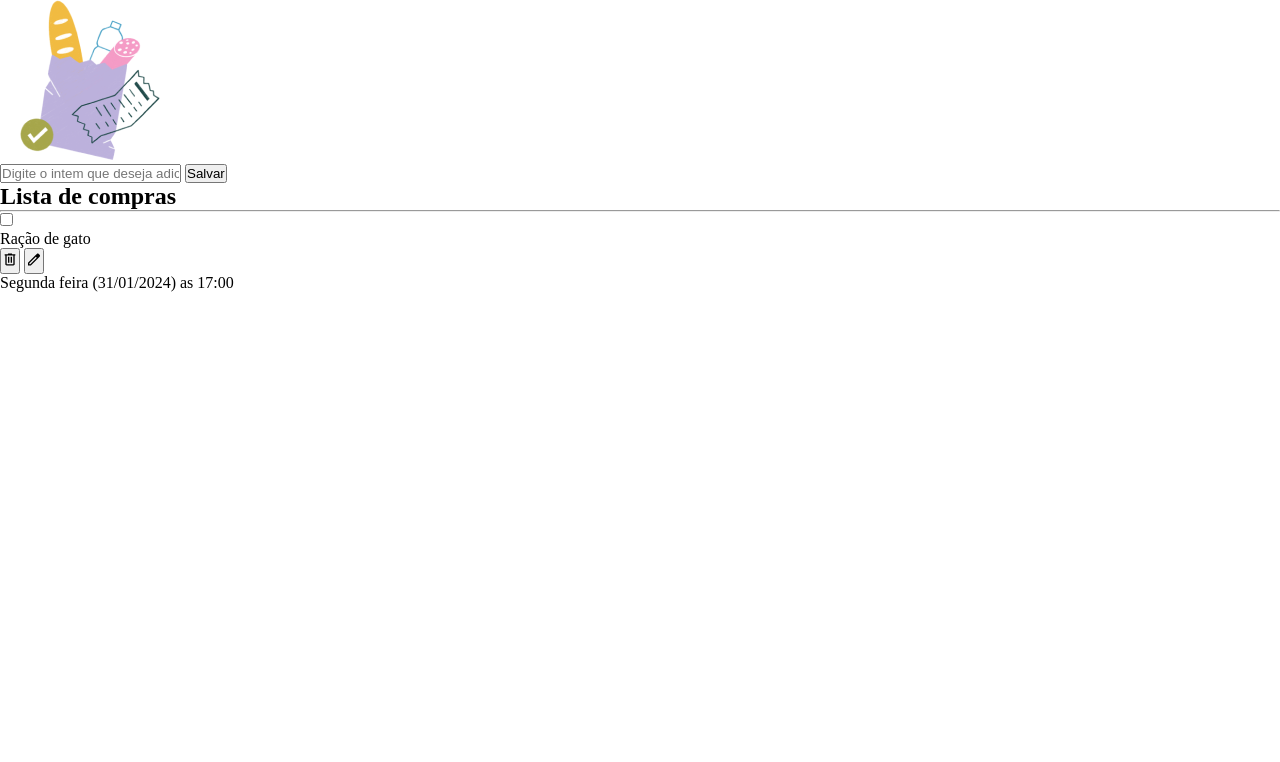
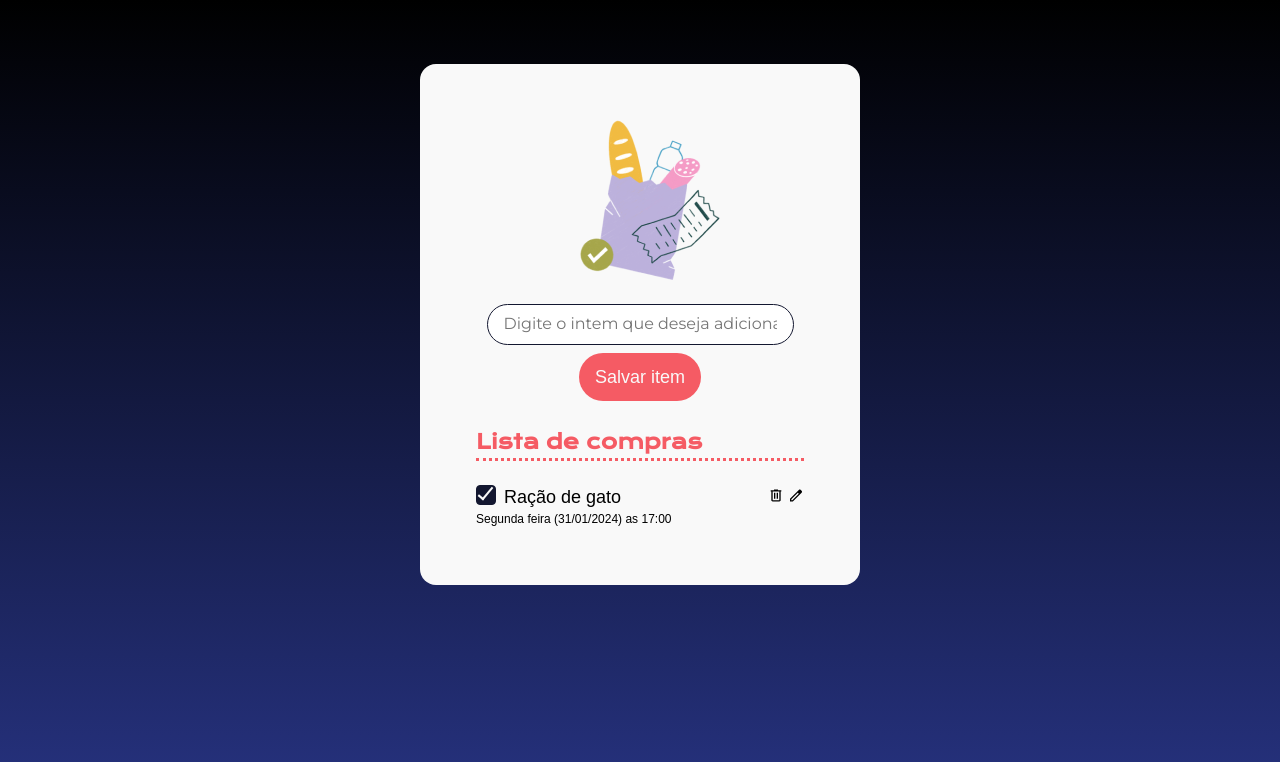
Before and after one commit to Simao-dev/javascript-pra-web, a plain HTML site: page index.html in a window 1280 px wide. Drawn offline with nearby package versions, Linux system fonts and the light colour scheme; a web font is replaced by a local one.

Commit message:
concluido o html, iniciado a parte de javascript

```diff
--- a/index.html
+++ b/index.html
@@ -16,33 +16,40 @@
     <main>
         <img src="img/bag.png" alt="Sacolas de compras">
         <form>
-            <input type="text" placeholder="Digite o intem que deseja adicionar">
-            <button>Salvar</button>
+            <input id="item-input" class="item-input" type="text" placeholder="Digite o intem que deseja adicionar">
+            <button id="adicionar-botao" class="adicionar-botao">Salvar item</button>
         </form>
 
+        <ul>
         <h2>Lista de compras</h2>
-        <hr>
+        <hr/>
+            <li>
+                <div class="item-lista-container">
+                    <div class="container-nome-compra">
+                        <div class="checkbox-container">
+                            <label for="checkbox-1">
+                                <input type="checkbox" class="checkbox-input" id="checkbox-1">
+                                <div class="checkbox-customizado checked">
 
-        <ul>
-            <li>
-                <div>
-                    <div>
-                        <input type="checkbox">
+                                </div>
+                            </label>
+                        </div>
                         <p>Ração de gato</p>
                     </div>
                     <div>
-                        <button>
+                        <button class="botao-acao">
                             <img src="img/delete.svg" alt="Deletar">
                         </button>
-                        <button>
+                        <button class="botao-acao">
                             <img src="img/edit.svg" alt="editar">
                         </button>
                     </div>
                 </div>
-                <p>Segunda feira (31/01/2024) as 17:00</p>
+                <p class="item-lista-texto">Segunda feira (31/01/2024) as 17:00</p>
             </li>
         </ul>
     </main>
+    <script src="scripts.js"></script>
 </body>
 
 </html>
--- /dev/null
+++ b/scripts.js
@@ -0,0 +1,8 @@
+const item = document.getElementById("item-input");
+const botaoSalvarItem = document.getElementById("adicionar-botao");
+
+botaoSalvarItem.addEventListener("click", adicionarItem);
+
+function adicionarItem(){
+    console.log("test")
+}
--- a/styles.css
+++ b/styles.css
@@ -13,3 +13,136 @@
     --fonte-texto: 'Numans', sans-serif;
     --degrade-azul: linear-gradient(180deg, #000000 0%, #26327F 100%);
 }
+
+body {
+    background: var(--degrade-azul);
+    background-repeat: no-repeat;
+    height: 100vh;
+    display: flex;
+    flex-direction: column;
+    align-items: center;
+}
+
+main {
+    margin-top: 64px;
+    display: flex;
+    flex-direction: column;
+    gap: 24px;
+    width: 440px;
+    align-items: center;
+    background-color: var(--neutro);
+    padding: 56px;
+    border-radius: 16px;
+}
+
+h2 {
+    font-family: var(--fonte-titulo);
+    color: var(--cor-primaria);
+    font-size: 20px;
+    line-height: 33px;
+    text-align: left;
+}
+
+hr {
+    border: none;
+    border-bottom: 3px dotted var(--cor-primaria);
+    margin-bottom: 24px;
+    width: 100%;
+}
+
+p {
+    font-family: var(--fonte-texto);
+    font-size: 18px;
+    font-weight: 400;
+    line-height: 24px;
+    text-align: left;
+}
+
+.item-input {
+    padding: 12px 16px;
+    display: block;
+    border-radius: 24px;
+    border: 1px solid var(--preto);
+    width: 307px;
+}
+
+.item-input::placeholder {
+    font-family: "montserrat", sans-serif;
+    font-size: 16px;
+    line-height: 19px;
+}
+
+.adicionar-botao {
+    text-align: center;
+    padding: 12px 16px;
+    border-radius: 24px;
+    background-color: var(--cor-primaria);
+    color: var(--neutro);
+    font-family: var(--fonte-texto);
+    font-size: 18px;
+    line-height: 24px;
+    border: none;
+}
+
+form {
+    display: flex;
+    flex-direction: column;
+    align-items: center;
+    gap: 8px;
+}
+
+.item-lista-container {
+    display: flex;
+    align-items: center;
+    justify-content: space-between;
+}
+
+.container-nome-compra {
+    display: flex;
+}
+
+ul {
+    list-style-type: none;
+    width: 100%;
+}
+
+.item-lista-texto {
+    font-size: 12px;
+    line-height: 20px;
+}
+
+.checkbox-input {
+    display: none;
+}
+
+.checkbox-customizado {
+    width: 20px;
+    height: 20px;
+    background-color: var(--neutro);
+    border: 1px solid var(--preto);
+    cursor: pointer;
+    border-radius: 4px;
+    margin-right: 8px;
+}
+
+.checked {
+    background-color: var(--preto);
+    position: relative;
+}
+
+.checked::after {
+        content: "";
+        position: absolute;
+        left: 30%;
+        top: -10%;
+    width: 5px;
+    height: 14px;
+    border-top: 2px solid var(--neutro);
+    border-left: 2px solid var(--neutro);
+    transform: rotate(-140deg);
+}
+
+.botao-acao {
+    background-color: transparent;
+    border: none;
+}
```
